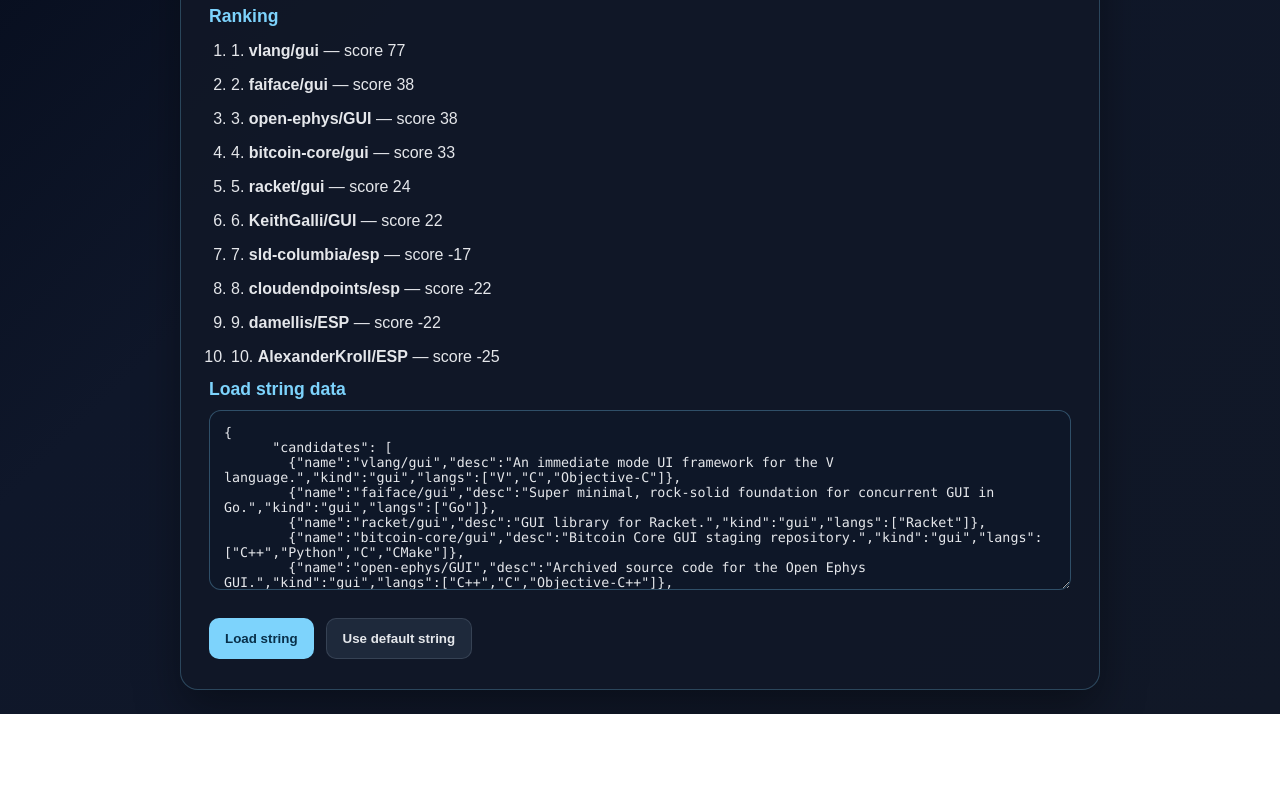
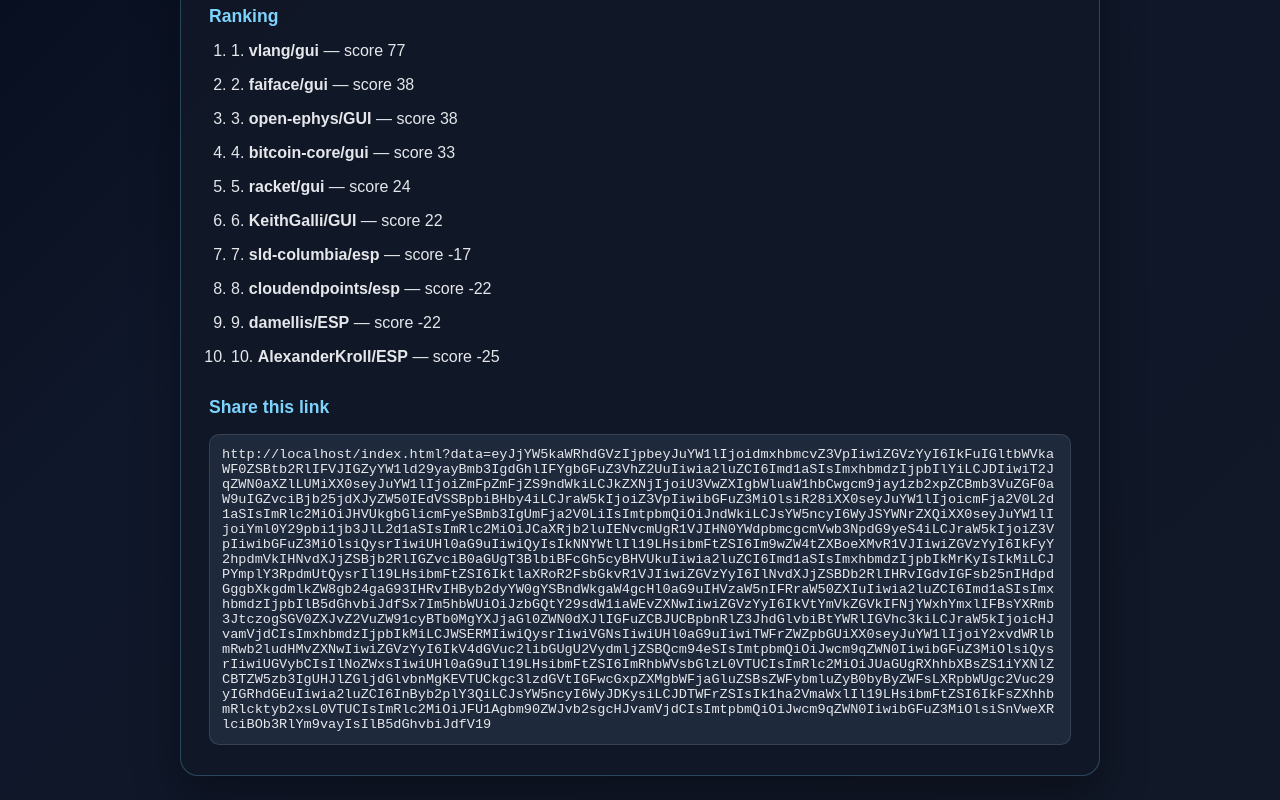
Before and after one commit to hdhdxhc72-dev/esp-gui-selector, a plain HTML site: page index.html in a window 1280 px wide. Shown: the part 482-1282 px from the top of the page. Before the commit the page ends 1196 px from the top, so only its background shows below. Drawn offline with Linux system fonts and the light colour scheme.

Commit message:
Create load string page with URL parameter support

```diff
--- a/index.html
+++ b/index.html
@@ -3,7 +3,7 @@
 <head>
   <meta charset="UTF-8" />
   <meta name="viewport" content="width=device-width, initial-scale=1.0" />
-  <title>ESP GUI Selector</title>
+  <title>Load String - ESP GUI Selector</title>
   <style>
     :root {
       --bg: #0f172a;
@@ -118,19 +118,6 @@
       color: var(--accent);
     }
 
-    textarea {
-      width: 100%;
-      min-height: 180px;
-      border-radius: 12px;
-      border: 1px solid rgba(125, 211, 252, 0.3);
-      background: rgba(15, 23, 42, 0.65);
-      color: var(--text);
-      padding: 14px;
-      font-family: Consolas, monospace;
-      margin-top: 10px;
-      resize: vertical;
-    }
-
     ol {
       margin: 0;
       padding-left: 22px;
@@ -142,61 +129,58 @@
       line-height: 1.5;
     }
 
-    .button-row {
-      margin-top: 24px;
-      display: flex;
-      gap: 12px;
-      flex-wrap: wrap;
+    .error {
+      background: rgba(252, 165, 165, 0.1);
+      border: 1px solid rgba(252, 165, 165, 0.4);
+      border-radius: 12px;
+      padding: 16px;
+      margin: 16px 0;
+      color: var(--bad);
     }
 
-    button {
-      border: none;
+    .copy-link {
+      background: #1e293b;
+      border: 1px solid rgba(148, 163, 184, 0.2);
       border-radius: 10px;
-      padding: 12px 16px;
-      font-weight: bold;
+      padding: 12px;
+      margin-top: 16px;
+      font-family: monospace;
+      font-size: 0.85rem;
+      word-break: break-all;
       cursor: pointer;
-      transition: transform 0.12s ease;
     }
 
-    button:hover { transform: translateY(-1px); }
-
-    .primary {
-      background: var(--accent);
-      color: #082f49;
-    }
-
-    .secondary {
-      background: #1e293b;
-      color: var(--text);
-      border: 1px solid rgba(148, 163, 184, 0.2);
+    .copy-link:hover {
+      background: #334155;
     }
   </style>
 </head>
 <body>
   <div class="card">
-    <h1>ESP GUI Selector</h1>
+    <h1>Load String</h1>
     <div class="subtitle">
-      This page loads a string value and picks the best GUI candidate for an ESP-focused project.
+      ESP GUI Selector loaded from URL parameter string
     </div>
 
+    <div id="content">
       <div class="winner">
         <div class="winner-label">Recommended choice</div>
         <div id="winnerName" class="winner-name">Loading...</div>
-      <p id="winnerDesc" class="winner-desc">Waiting for string to load...</p>
+        <p id="winnerDesc" class="winner-desc">Processing URL string...</p>
       </div>
 
       <div class="meta">
         <div class="stat">
           <div class="label">Reason</div>
-        <div id="reason" class="value">Waiting...</div>
+          <div id="reason" class="value">Loading...</div>
         </div>
         <div class="stat">
           <div class="label">Best score</div>
-        <div id="score" class="value">Waiting...</div>
+          <div id="score" class="value">Loading...</div>
         </div>
         <div class="stat">
           <div class="label">Fit</div>
-        <div id="fit" class="value">Waiting...</div>
+          <div id="fit" class="value">Loading...</div>
         </div>
       </div>
 
@@ -205,17 +189,15 @@
         <ol id="ranking"></ol>
       </div>
 
-    <label class="list-header" for="dataString">Load string data</label>
-    <textarea id="dataString" spellcheck="false"></textarea>
-
-    <div class="button-row">
-      <button class="primary" onclick="loadStringFromTextarea()">Load string</button>
-      <button class="secondary" onclick="loadDefaultString()">Use default string</button>
+      <div class="list-section">
+        <div class="list-header">Share this link</div>
+        <div id="shareLink" class="copy-link">Generating link...</div>
+      </div>
     </div>
   </div>
 
   <script>
-    const defaultString = `{
+    const defaultString = JSON.stringify({
       "candidates": [
         {"name":"vlang/gui","desc":"An immediate mode UI framework for the V language.","kind":"gui","langs":["V","C","Objective-C"]},
         {"name":"faiface/gui","desc":"Super minimal, rock-solid foundation for concurrent GUI in Go.","kind":"gui","langs":["Go"]},
@@ -228,7 +210,7 @@
         {"name":"damellis/ESP","desc":"The Example-based Sensor Predictions (ESP) system applies machine learning to real-time sensor data.","kind":"project","langs":["C++","CMake","Makefile"]},
         {"name":"AlexanderKroll/ESP","desc":"ESP notebook project","kind":"project","langs":["Jupyter Notebook","Python"]}
       ]
-    }`;
+    });
 
     function scoreRepo(repo) {
       const name = (repo.name || '').toLowerCase();
@@ -283,41 +265,52 @@
         li.innerHTML = `${index + 1}. <strong>${item.name}</strong> — score ${scoreRepo(item)}`;
         rankingList.appendChild(li);
       });
+
+      generateShareLink(dataObject);
     }
 
-    function loadStringData(str) {
+    function generateShareLink(dataObject) {
+      const encoded = btoa(JSON.stringify(dataObject));
+      const baseUrl = window.location.origin + window.location.pathname;
+      const fullUrl = `${baseUrl}?data=${encoded}`;
+
+      const linkEl = document.getElementById('shareLink');
+      linkEl.textContent = fullUrl;
+      linkEl.onclick = () => {
+        navigator.clipboard.writeText(fullUrl);
+        alert('Link copied to clipboard!');
+      };
+    }
+
+    function loadStringFromUrl() {
+      const params = new URLSearchParams(window.location.search);
+      const dataParam = params.get('data');
+
+      if (!dataParam) {
+        renderSelection(JSON.parse(defaultString));
+        return;
+      }
+
       try {
-        const parsed = JSON.parse(str);
+        const decoded = atob(dataParam);
+        const parsed = JSON.parse(decoded);
         if (!parsed || !Array.isArray(parsed.candidates) || !parsed.candidates.length) {
           throw new Error('No candidates found');
         }
         renderSelection(parsed);
       } catch (err) {
-        document.getElementById('winnerName').textContent = 'Error';
-        document.getElementById('winnerDesc').textContent = 'The string could not be parsed. Use valid JSON with a "candidates" array.';
-        document.getElementById('reason').textContent = 'Invalid data format';
-        document.getElementById('score').textContent = '0';
-        document.getElementById('fit').textContent = 'No';
+        document.getElementById('content').innerHTML = `
+          <div class="error">
+            <strong>Error loading string:</strong> ${err.message}
+          </div>
+          <p>The URL parameter could not be decoded or parsed. Try using the default data.</p>
+        `;
         console.error(err);
+        renderSelection(JSON.parse(defaultString));
       }
     }
 
-    function loadStringFromTextarea() {
-      const value = document.getElementById('dataString').value.trim();
-      if (!value) {
-        alert('Please paste a JSON string first.');
-        return;
-      }
-      loadStringData(value);
-    }
-
-    function loadDefaultString() {
-      document.getElementById('dataString').value = defaultString;
-      loadStringFromTextarea();
-    }
-
-    document.getElementById('dataString').value = defaultString;
-    loadStringFromTextarea();
+    loadStringFromUrl();
   </script>
 </body>
 </html>
```
Lines whose indentation alone changed are shown as unchanged.
